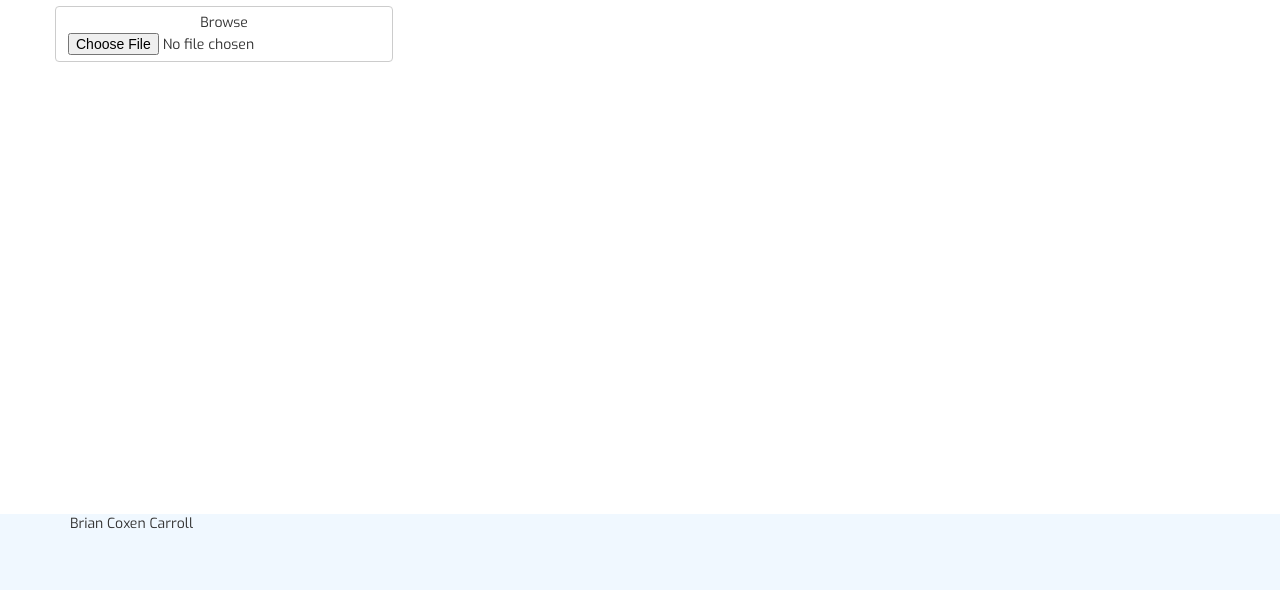
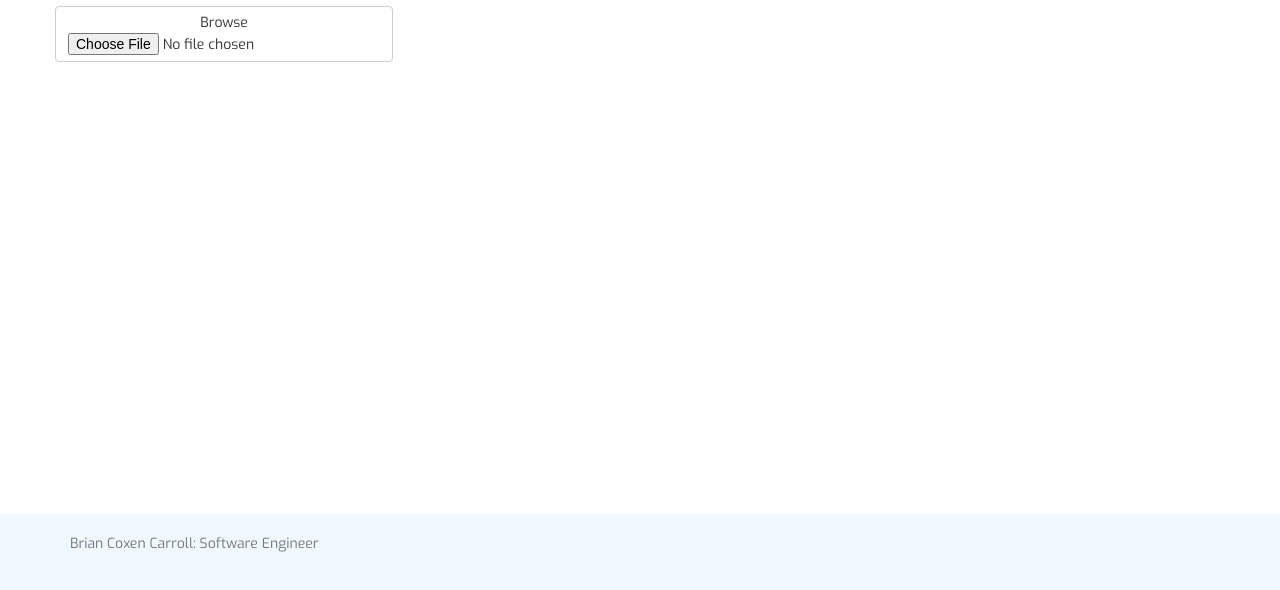
Before and after one commit to briancoxen/aws, a plain HTML site: page web/index.html in a window 1280 px wide. Shown: the part 86-676 px from the top of the page. Drawn offline with nearby package versions, Linux system fonts and the light colour scheme.

Commit message:
Update look and feel

```diff
--- a/web/css/app.css
+++ b/web/css/app.css
@@ -13,3 +13,7 @@ body {
   height: 200px;
   background-color: #F0F8FF;
 }
+.footer-text {
+  color: #777;
+  margin: 20px 0;
+}
--- a/web/index.html
+++ b/web/index.html
@@ -28,7 +28,7 @@
 
     <footer class="footer">
        <div class="container">
-         <p>Brian Coxen Carroll</p>
+         <p class="footer-text">Brian Coxen Carroll: Software Engineer</p>
        </div>
     </footer>
   </body>
```
